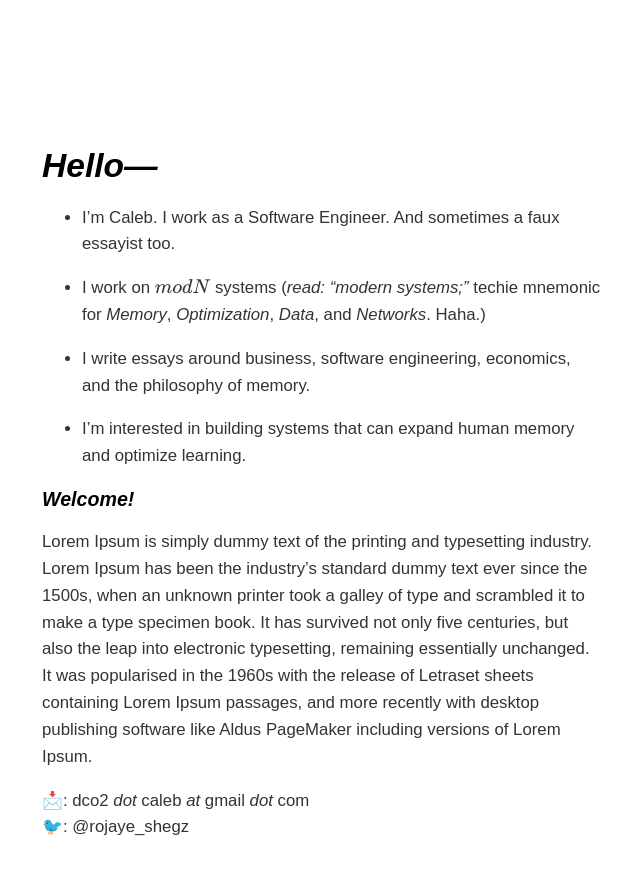
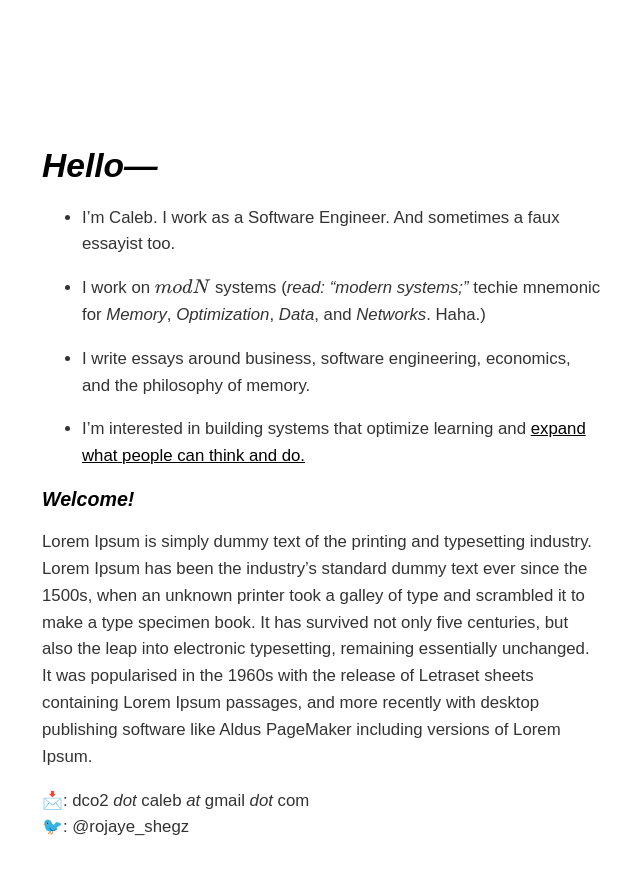
Before and after one commit to dCO2/rococo, a Jekyll site: the page built from index.md, in a window 1280 px wide. Shown: the top 875 px of the page, without its empty margins (334-974 px from the left). Built offline with Jekyll 4.4.1, drawn with Linux system fonts in a browser that asks for light colours; some web fonts are replaced; formulas are drawn with MathJax 3.

Commit message:
Update index.md

```diff
--- a/index.md
+++ b/index.md
@@ -13,7 +13,7 @@ title: Home
 
 - I write essays around business, software engineering, economics, and the philosophy of memory.
 
-- I'm interested in building systems that can expand human memory and optimize learning.
+- I'm interested in building systems that optimize learning and [expand what people can think and do.](https://andymatuschak.org/)
 
 ### _Welcome!_
 Lorem Ipsum is simply dummy text of the printing and typesetting industry. Lorem Ipsum has been the industry's standard dummy text ever since the 1500s, when an unknown printer took a galley of type and scrambled it to make a type specimen book. It has survived not only five centuries, but also the leap into electronic typesetting, remaining essentially unchanged. It was popularised in the 1960s with the release of Letraset sheets containing Lorem Ipsum passages, and more recently with desktop publishing software like Aldus PageMaker including versions of Lorem Ipsum.
```
